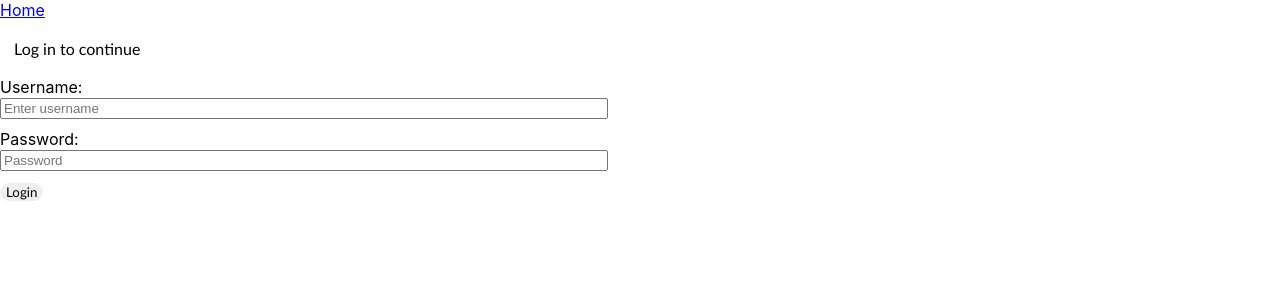
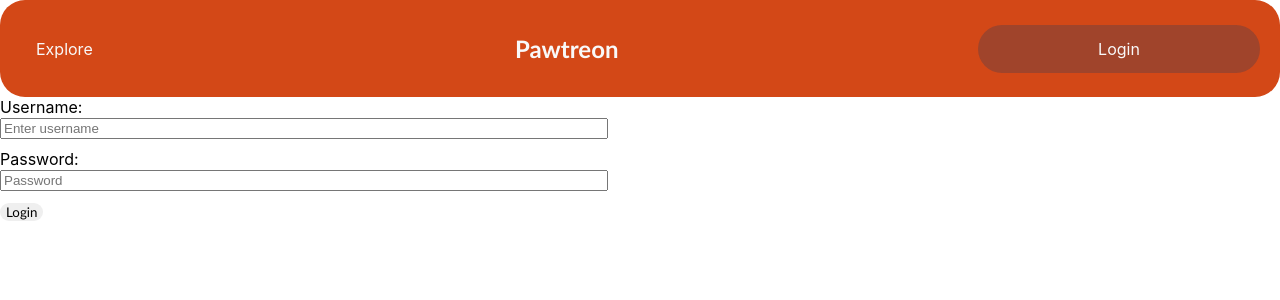
Before and after one commit to aeineeuq/crowdfunding, a React (Create React App) app: page /login in a window 1280 px wide. Shown: the top 300 px of the page. Built offline with nearby package versions, Linux system fonts and the light colour scheme.

Commit message:
Create user/register user functionality

```diff
--- a/src/components/Forms/LoginForm.jsx
+++ b/src/components/Forms/LoginForm.jsx
@@ -1,51 +1,50 @@
-import React, {useState} from "react";
+import React, { useState } from 'react'
 import { useHistory } from "react-router-dom";
 
-function LoginForm() {
+const LoginForm = () => {
+  const history = useHistory();
    const [credentials, setCredentials] = useState({
-        username: "",
-        password: "",
-    });
-
-    const history = useHistory();
+    username: '',
+    password: ''
+  })
 
   const handleChange = (e) => {
     const { id, value } = e.target;
-        setCredentials((prevCredentials) => ({
+    setCredentials((prevCredentials) => {
+      return {
         ...prevCredentials,
         [id]: value,
-        }));
-    };
+      }
+    })
+  }
 
     const postData = async () => {
-        const response = await fetch(`${process.env.REACT_APP_API_URL}api-token-auth/`,
-        {
+    console.log("Im logging in")
+    const response = await fetch(`${process.env.REACT_APP_API_URL}api-token-auth/`, {
       method: "post",
       headers: {
         "Content-Type": "application/json",
       },
       body: JSON.stringify(credentials),
+    })
+    return response.json()
   }
-        );
-        return response.json();
-    };
 
   const handleSubmit = (e) => {
     e.preventDefault();
     if (credentials.username && credentials.password) {
       postData().then((response) => {
         window.localStorage.setItem("token", response.token);
-        window.localStorage.setItem("user", credentials.username);
-        history.push("/projects");
-        });
+        console.log(response, response.token)
+        history.push('/')
+      })
     }
-    };
+  }
 
   return (
-    <form>
+    <form onSubmit={handleSubmit}>
       <div>
-    <p> Log in to continue</p>
-    <label htmlFor="username">Username:</label>
+        <label>Username:</label>
         <input
           type="text"
           id="username"
@@ -54,7 +53,7 @@ function LoginForm() {
         />
       </div>
       <div>
-    <label htmlFor="password">Password:</label>
+        <label>Password:</label>
         <input
           type="password"
           id="password"
@@ -62,9 +61,10 @@ function LoginForm() {
           onChange={handleChange}
         />
       </div>
-    <button type="submit" onClick={handleSubmit}>Login</button>
+      <button type="submit">
+        Login
+      </button>
     </form>
-    );
+  )
 }
-
-export default LoginForm;
+export default LoginForm
--- a/src/components/Nav/Nav.css
+++ b/src/components/Nav/Nav.css
@@ -1,13 +1,52 @@
-body {
-    margin: 0;
-    font-family: -apple-system, BlinkMacSystemFont, 'Segoe UI', 'Roboto', 'Oxygen',
-      'Ubuntu', 'Cantarell', 'Fira Sans', 'Droid Sans', 'Helvetica Neue',
-      sans-serif;
-    -webkit-font-smoothing: antialiased;
-    -moz-osx-font-smoothing: grayscale;
-  }
+nav {
+  background-color: #D34817;
+  width: 100%;
+  border-radius: 25px;
+}
 
-  code {
-    font-family: source-code-pro, Menlo, Monaco, Consolas, 'Courier New',
-      monospace;
-  }
+li a, .drop {
+display: inline-block;
+padding: 14px 16px;
+min-width: 250px;
+background-color: #D34817;
+color: #f9f9f9;
+text-align: left;
+text-decoration: none;
+}
+
+li.dropdown {
+display: inline-block;
+}
+
+.dropdown-menu {
+display: none;
+position: absolute;
+background-color: #f9f9f9;
+min-width: 200px;
+}
+
+.dropdown-menu a {
+text-decoration: none;
+display: block;
+text-align: left;
+}
+
+.dropdown-menu a:hover {
+background-color: #f9f9f9;
+color: #D34817;
+}
+
+.dropdown:hover .dropdown-menu {
+display: block;
+}
+
+.loginout {
+  min-width: 250px;
+  background-color: #A0442B;
+  padding: 14px 16px;
+  color: #f9f9f9;
+  font: 'Calibri';
+  border-radius: 25px;
+  text-align: center;
+  font-size: 16px;
+}
--- a/src/components/Nav/Nav.jsx
+++ b/src/components/Nav/Nav.jsx
@@ -1,13 +1,40 @@
-import React from 'react';
-import { Link, useHistory } from "react-router-dom";
+// These are our NPM modules from https://npmjs.com/
+import React from 'react'
+import { Link, useHistory } from 'react-router-dom'
 import './Nav.css';
 
-function Nav() {
-return (
-    <nav>
-        <Link to="/">Home</Link>
-        </nav>
-    );
+const Nav = () => {
+  const history = useHistory();
+  const token = window.localStorage.getItem('token')
+  function handleClick(e) {
+    e.preventDefault();
 }
 
-export default Nav;
+  return (
+
+    <nav>
+          <li className="dropdown">
+                    <a href="#" onClick={handleClick} className="drop">Explore</a>
+                    <div className="dropdown-menu">
+                    <Link to="/Register">Create Account</Link>
+                    <Link to="/createproject">Create Project</Link>
+                    </div>
+            </li>
+            <li> <h1><Link to="/">Pawtreon</Link></h1></li>
+           {
+        token
+          ?<><button className="loginout" onClick={() => window.localStorage.clear()}>
+              Log Out
+            </button>
+            </>
+          : (
+            <li>
+            <Link className="loginout" to="/login"> Login </Link>
+            </li>
+          )
+      }
+    </nav>
+  )
+}
+
+export default Nav
--- a/src/pages/HomePage.jsx
+++ b/src/pages/HomePage.jsx
@@ -1,5 +1,4 @@
 import React, { useState, useEffect } from "react";
-import { allProjects } from "../data";
 import ProjectCard from "../components/ProjectCard/ProjectCard";
 import "../App.css";
 
@@ -16,13 +15,40 @@ function HomePage() {
         });
     }, []);
 
+    const token = window.localStorage.getItem('token')
     return (
+      <div>
+        {
+          token ? (
+            <div>
+
+              {/* <form onSubmit={createProject}>
+                <div>
+                  <label htmlFor="username">Enter Project Name</label>
+                  <input
+                    type="text"
+                    id="name"
+                    placeholder="name"
+                    onChange={(e) => setName(e.target.value)}
+                  />
+                </div>
+              </form> */}
+            </div>
+          ) : null
+        }
+
+        {/* mapping over our projectList from state */}
         <div id="project-list">
-        {projectList.map((projectData, key) => {
-        return<ProjectCard key={key} projectData={projectData}/>;
-        })}
+          {projectList.map((project, key) => {
+            return (
+              <div key={key}>
+                <ProjectCard projectData={project}/>
+              </div>
+            )
+          })}
         </div>
-    );
-}
+      </div>
+    )
+  }
 
 export default HomePage;
```
Also changed, not shown: src/components/Forms/CreateUserForm.jsx (added, +62 -0 lines), src/components/Nav/Footer.jsx (added, +13 -0 lines), src/pages/RegisterPage.jsx (added, +8 -0 lines). Lines whose indentation alone changed are shown as unchanged.
